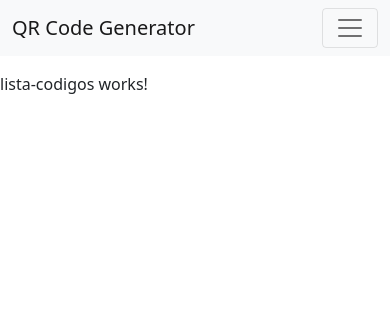
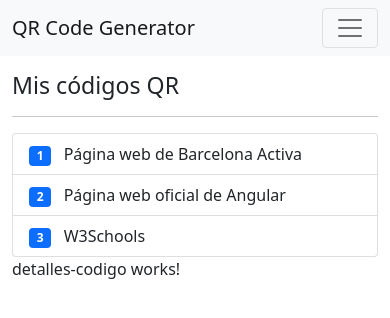
Before and after one commit to davidcastri25/angular-qr-code-generator, an Angular app: page /listaQR in a window 390 px wide. Shown: the top 318 px of the page. Built offline with nearby package versions, Linux system fonts and the light colour scheme; what angular2-qrcode would draw is missing.

Commit message:
06/09/2021 - Empiezo codigo-qr.service y saco lista de códigos qr en componente detalles

```diff
--- a/src/app/generador-codigo/generador-codigo.component.html
+++ b/src/app/generador-codigo/generador-codigo.component.html
@@ -9,7 +9,7 @@
     <div class="d-flex justify-content-center row">
         <!-- Código QR -->
         <div class="mt-2 mb-2 justify-content-center d-flex p-2">
-            <qr-code [value]="values" [size]="width" [level]="level" class="d-flex justify-content-center">
+            <qr-code [value]="valor" [size]="tamanio" [level]="nivel" class="d-flex justify-content-center">
             </qr-code>
         </div>
 
@@ -26,7 +26,7 @@
                 <!-- Input para el Valor -->
                 <div class="mb-3">
                     <strong class="mb-1">Introduce el valor</strong>:
-                    <input [(ngModel)]="values" placeholder="https://www.barcelonactiva.cat/es/itacademy" class="form-control" />
+                    <input [(ngModel)]="valor" placeholder="https://www.barcelonactiva.cat/es/itacademy" class="form-control" />
                 </div>
 
                 <!-- Ejemplos para el valor -->
@@ -44,10 +44,10 @@
                 <div class="mb-3">
                     <strong class="d-block mb-1">Cambiar tamaño:</strong>
                     <div class="btn-group" role="group" aria-label="Basic outlined example">
-                        <button (click)="qrWidth(550)" type="button" class="btn btn-outline-primary">550</button>
-                        <button (click)="qrWidth(450)" type="button" class="btn btn-outline-primary">450</button>
-                        <button (click)="qrWidth(350)" type="button" class="btn btn-outline-primary">350</button>
-                        <button (click)="qrWidth(250)" type="button" class="btn btn-outline-primary">250</button>
+                        <button (click)="qrTamanio(500)" type="button" class="btn btn-outline-primary">500</button>
+                        <button (click)="qrTamanio(400)" type="button" class="btn btn-outline-primary">400</button>
+                        <button (click)="qrTamanio(300)" type="button" class="btn btn-outline-primary">300</button>
+                        <button (click)="qrTamanio(200)" type="button" class="btn btn-outline-primary">200</button>
                     </div>
                 </div>
 
@@ -55,10 +55,10 @@
                 <div class="mb-3">
                     <strong class="d-block mb-1">Cambiar nivel de corrección:</strong>
                     <div class="btn-group" role="group" aria-label="Basic outlined example">
-                        <button (click)="qrLevel('L')" type="button" class="btn btn-outline-primary">L</button>
-                        <button (click)="qrLevel('M')" type="button" class="btn btn-outline-primary">M</button>
-                        <button (click)="qrLevel('Q')" type="button" class="btn btn-outline-primary">Q</button>
-                        <button (click)="qrLevel('H')" type="button" class="btn btn-outline-primary">H</button>
+                        <button (click)="qrNivel('L')" type="button" class="btn btn-outline-primary">L</button>
+                        <button (click)="qrNivel('M')" type="button" class="btn btn-outline-primary">M</button>
+                        <button (click)="qrNivel('Q')" type="button" class="btn btn-outline-primary">Q</button>
+                        <button (click)="qrNivel('H')" type="button" class="btn btn-outline-primary">H</button>
                     </div>
                 </div>
 
--- a/src/app/generador-codigo/generador-codigo.component.ts
+++ b/src/app/generador-codigo/generador-codigo.component.ts
@@ -9,13 +9,13 @@ export class GeneradorCodigoComponent implements OnInit {
 
   /* Properties */
   public nombre: string = "";
-  public values: string = "";
-  public level: "L" | "M" | "Q" | "H";
-  public width: number;
+  public valor: string = "";
+  public nivel: "L" | "M" | "Q" | "H";
+  public tamanio: number;
 
   /* Constructor */
   constructor() {
-    this.level = "L";
+    this.nivel = "L";
     /*
       Mainly used for QR Correction level. How much error correction may be required:
         Level L – up to 7% damage
@@ -24,7 +24,7 @@ export class GeneradorCodigoComponent implements OnInit {
         Level H – up to 30% damage
     */
     // this.values = "";
-    this.width = 200;
+    this.tamanio = 200;
   }
 
   /* Lifecycle hooks */
@@ -32,16 +32,16 @@ export class GeneradorCodigoComponent implements OnInit {
   }
 
   /* Methods */
-  qrLevel(val: "L" | "M" | "Q" | "H") {
-    this.level = val;
+  qrNivel(val: "L" | "M" | "Q" | "H") {
+    this.nivel = val;
   }
 
   qrData(nombre: string, val: string) {
     this.nombre = nombre;
-    this.values = val;
+    this.valor = val;
   }
 
-  qrWidth(val: number) {
-    this.width = val;
+  qrTamanio(val: number) {
+    this.tamanio = val;
   }
 }
--- a/src/app/lista-codigos/lista-codigos.component.html
+++ b/src/app/lista-codigos/lista-codigos.component.html
@@ -1 +1,27 @@
-<p>lista-codigos works!</p>
+<div class="container">
+
+    <!-- Título de la página -->
+    <h3>Mis códigos QR</h3>
+
+    <hr>
+
+    <div class="row">
+        <!-- Container: Lista de códigos -->
+        <div class="col-md-5">
+            <ul class="list-group">
+                <li *ngFor="let codigoQR of codigosQR"
+                class="list-group-item list-group-item-action"
+                style="cursor: pointer;">
+                    <a>
+                        <span class="badge bg-primary me-2">{{ codigoQR.id }}</span>
+                        {{ codigoQR.nombre }}
+                    </a>
+                </li>
+            </ul>
+        </div>
+        <!-- Container: Detalles de código seleccionado -->
+        <div class="col-md-7">
+            <app-detalles-codigo></app-detalles-codigo>
+        </div>
+    </div>
+</div>
--- a/src/app/lista-codigos/lista-codigos.component.ts
+++ b/src/app/lista-codigos/lista-codigos.component.ts
@@ -1,15 +1,34 @@
+/* Angular Imports */
 import { Component, OnInit } from '@angular/core';
+
+
+/* App Imports */
+import { CodigoQR } from '../shared/codigo-qr.interface';
+import { CodigoQrService } from '../shared/codigo-qr.service';
 
 @Component({
   selector: 'app-lista-codigos',
   templateUrl: './lista-codigos.component.html',
   styleUrls: ['./lista-codigos.component.css']
 })
+
 export class ListaCodigosComponent implements OnInit {
 
-  constructor() { }
+  /* Properties */
+  codigosQR: CodigoQR[] = [];
 
+  /* Constructor */
+  constructor(private codigoQRService: CodigoQrService) { }
+
+  /* Lifecycle hooks */
   ngOnInit(): void {
+    //Llamamos al método para tener nuestro array de códigos al momento de inicializar el componente
+    this.getCodigosQR();
   }
 
+  /* Methods */
+  //Obtenemos array de códigos
+  getCodigosQR() {
+    this.codigosQR = this.codigoQRService.getCodigosQR();
+  }
 }
--- a/src/app/shared/codigo-qr.interface.ts
+++ b/src/app/shared/codigo-qr.interface.ts
@@ -3,6 +3,6 @@ export interface CodigoQR {
     id: number;
     nombre: string;
     valor: string;
-    tamanio: string;
+    tamanio: number;
     nivel: "L" | "M" | "Q" | "H";
 }
--- /dev/null
+++ b/src/app/shared/codigo-qr.service.ts
@@ -0,0 +1,21 @@
+/* Angular Imports */
+import { Injectable } from '@angular/core';
+import { CodigoQR } from './codigo-qr.interface';
+
+/* App Imports */
+import { CODIGOSQR } from './mock-codigos-qr';
+
+@Injectable({
+  providedIn: 'root'
+})
+
+export class CodigoQrService {
+
+  constructor() { }
+
+  /* Methods */
+  //Obtener nuestro array de códigos
+  getCodigosQR(): CodigoQR[] {
+    return CODIGOSQR;
+  }
+}
--- /dev/null
+++ b/src/app/shared/mock-codigos-qr.ts
@@ -0,0 +1,26 @@
+import { CodigoQR } from "./codigo-qr.interface";
+
+/* Simulo que he recuperado datos desde un servidor */
+export const CODIGOSQR: CodigoQR[] = [
+    {
+        id: 1,
+        nombre: 'Página web de Barcelona Activa',
+        valor: 'https://www.barcelonactiva.cat/es/inicio',
+        tamanio: 200,
+        nivel: 'L'
+    },
+    {
+        id: 2,
+        nombre: 'Página web oficial de Angular',
+        valor: 'https://angular.io/',
+        tamanio: 200,
+        nivel: 'L'
+    },
+    {
+        id: 3,
+        nombre: 'W3Schools',
+        valor: 'https://www.w3schools.com/',
+        tamanio: 200,
+        nivel: 'L'
+    }
+];
--- a/src/index.html
+++ b/src/index.html
@@ -2,7 +2,7 @@
 <html lang="en">
 <head>
   <meta charset="utf-8">
-  <title>AngularQrCodeGenerator</title>
+  <title>Generador de códigos QR</title>
   <base href="/">
   <meta name="viewport" content="width=device-width, initial-scale=1">
   <link rel="icon" type="image/x-icon" href="favicon.ico">
```
Also changed, not shown: 1 other file (tests, documents, lock files or other folders).
